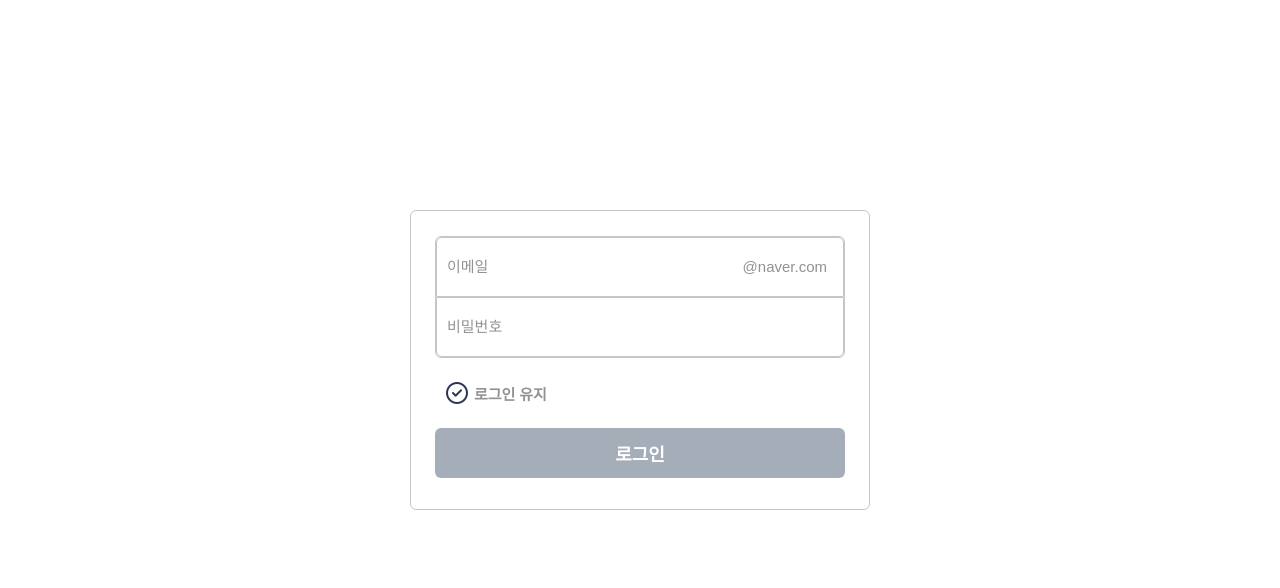
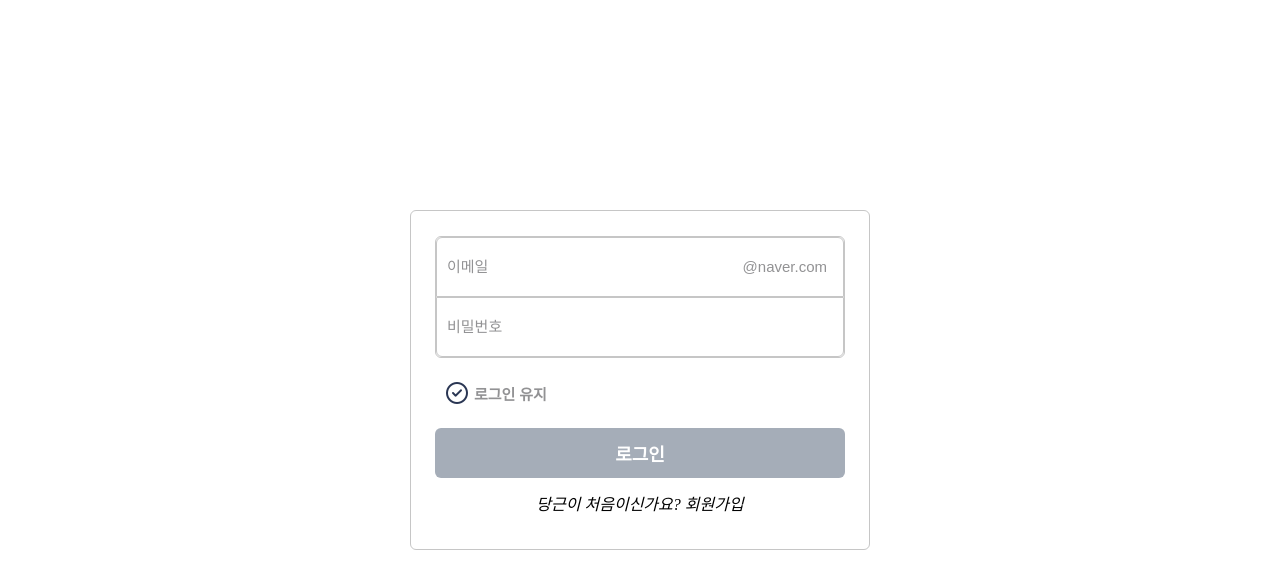
Before and after one commit to whitepanguin/Apple, a website: page public/login.html in a window 1280 px wide. Shown: the part 72-660 px from the top of the page. Drawn offline with Linux system fonts and the light colour scheme.

Commit message:
로그인 회원가입 페이지 연결

```diff
--- a/public/css/login.css
+++ b/public/css/login.css
@@ -24,7 +24,7 @@ input[type="password"]:focus {
     margin-top: 0;
     position: relative;
     display: flex;
-    height: 300px;
+    height: 340px;
     width: 460px;
     flex-direction: column;
     gap: 13px;
--- a/public/js/user.js
+++ b/public/js/user.js
@@ -44,6 +44,8 @@ async function updateUser(event) {
   };
 
   try {
+    console.log("보낼 데이터:", updateData);
+
     const response = await fetch("/auth/update", {
       method: "PATCH",
       headers: {
--- a/public/login.html
+++ b/public/login.html
@@ -8,6 +8,31 @@
     <link rel="stylesheet" href="./css/login.css">
     <script defer src="./js/header.js"></script>
     <script src="./js/login.js"></script>
+    <style>
+        /* CSS (login.css 등 내부 또는 head에 style로 작성) */
+        .signup-link:link {
+        color: black;
+        font-style: italic;
+        font-weight: normal;
+        text-decoration: none;
+        }
+
+        .signup-link:visited {
+        color: black; /* 방문 후에도 원래대로 복귀 */
+        font-style: italic;
+        font-weight: normal;
+        text-decoration: none;
+        }
+
+        .signup-link:hover {
+        text-decoration: underline;
+        font-weight: bold;
+        }
+
+        .signup-link:active {
+        color: #FF6600; /* 클릭 순간 */
+        }
+    </style>
 </head>
 <body>
     <div id="header-placeholder"></div>
@@ -30,6 +55,8 @@
                 </div>
 
                 <button id="login" type="submit"><span style="font-weight: bold; font-size: 18px; color: #FFFFFF;">로그인</span></button>
+                <a class="signup-link" href="./signup.html">당근이 처음이신가요? 회원가입</a>
+
             </div>
         </form>
     </main>
```
